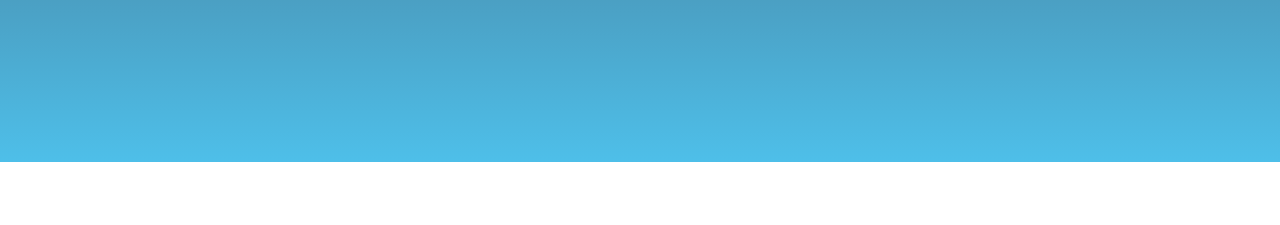
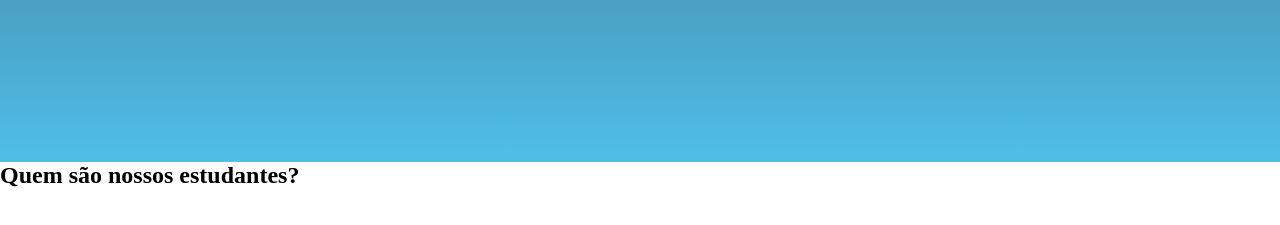
Before and after one commit to cb-Martins/site2ano, a plain HTML site: page index.html in a window 1280 px wide. Shown: the part 487-712 px from the top of the page. Drawn offline with Linux system fonts and the light colour scheme.

Commit message:
estudante

```diff
--- a/index.html
+++ b/index.html
@@ -24,5 +24,8 @@
         </div>
         <img class="escola-imagem" src="provisorio.png" alt="foto da turma">
     </section>
+    <section class="Estudante">
+        <h2>Quem são nossos estudantes?</h2>
+    </section>
 </body>
 </html>
```
